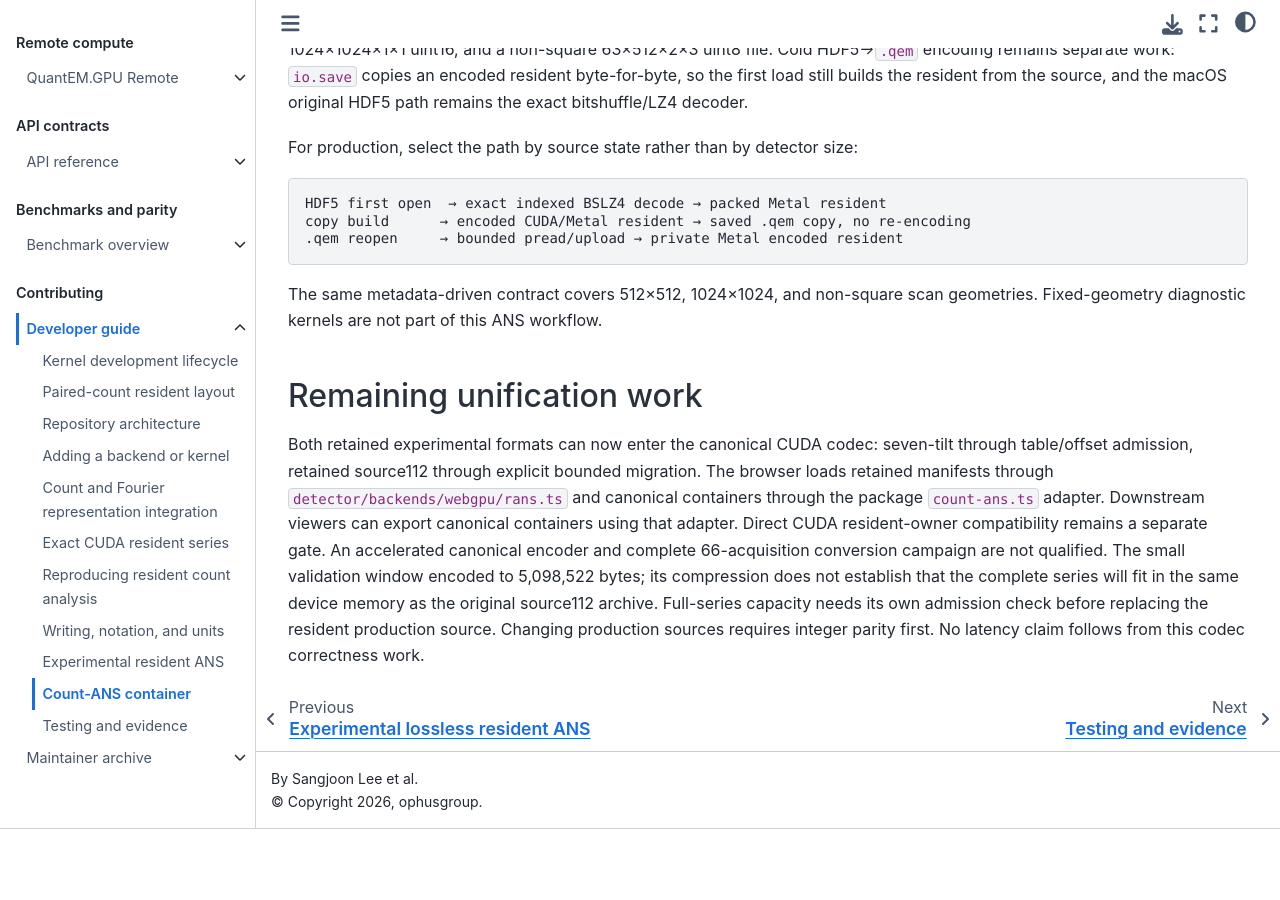
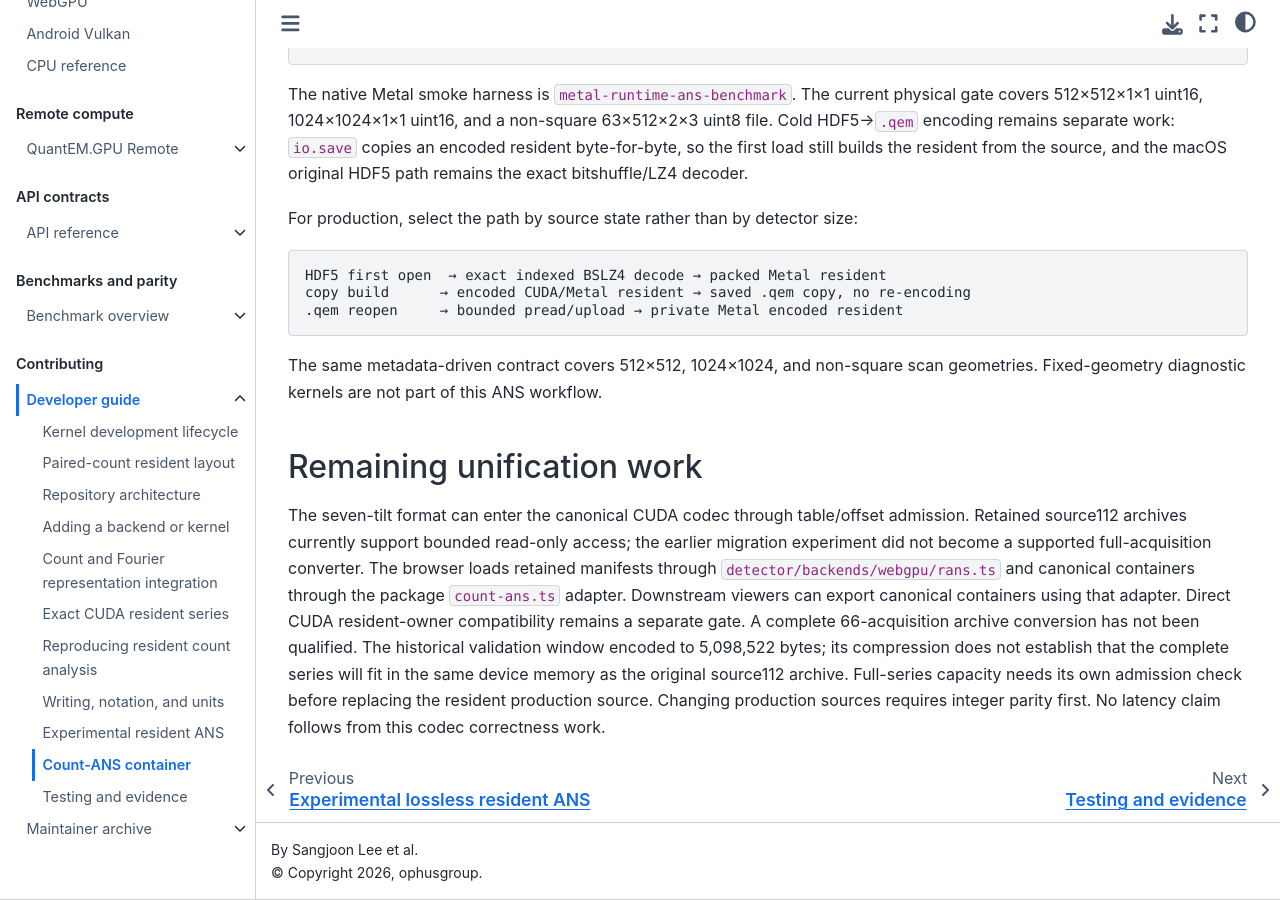
Before and after one commit to bobleesj/quantem.gpu, a Jupyter Book: the page built from docs/developer/count-ans.md, in a window 1280 px wide and 900 px high, scrolled down 3802 px. Built offline with Jupyter Book 1.0.4 settings and Sphinx 7.4.7 and the Sphinx Book theme 1.1.4, drawn with Linux system fonts in a browser that asks for light colours; before the commit the page ends 4631 px from its top, so only the background shows below that; some of the changed text lies outside the part shown.

Commit message:
docs: distinguish historical archive conversion evidence

````diff
--- a/docs/developer/count-ans.md
+++ b/docs/developer/count-ans.md
@@ -137,15 +137,19 @@
 passed and contains the CUDA source required for runtime compilation. These
 are correctness and packaging results, not latency benchmarks.
 
-## Retained source112 migration validation
+## Historical source112 migration validation
+
+The results below record the earlier migration experiment. The current archive
+workflow is bounded read-only access; the full-acquisition converter has been
+removed. These numbers do not establish a current archive-to-QEM export path.
 
 `tests/contracts/io/test_source112_ans_migration.py` compares 512 complete patterns from
 source chunks 0, 523 and 1055 (local starts 0, 12288 and 15872) against original
 HDF5 acquisitions. Every one of the 56,623,104 native uint16 counts matched.
 The first 18,874,368-count window also passed source112 decode, canonical
 streaming encode, public CUDA resident load and full count reconstruction.
-The validation window is labeled as such; it is not a reduced replacement for
-the full-acquisition converter.
+The validation window is labeled as such; it did not validate full-acquisition
+conversion.
 
 ```bash
 CUDA_VISIBLE_DEVICES=0 QUANTEM_CUDA_ANS_TEST=1 \
@@ -198,14 +202,15 @@
 
 ## Remaining unification work
 
-Both retained experimental formats can now enter the canonical CUDA codec:
-seven-tilt through table/offset admission, retained source112 through explicit bounded
-migration. The browser loads retained manifests through
+The seven-tilt format can enter the canonical CUDA codec through table/offset
+admission. Retained source112 archives currently support bounded read-only access;
+the earlier migration experiment did not become a supported full-acquisition
+converter. The browser loads retained manifests through
 `detector/backends/webgpu/rans.ts` and canonical containers through the package
 `count-ans.ts` adapter. Downstream viewers can export canonical containers using
-that adapter. Direct CUDA resident-owner compatibility remains a separate gate. An accelerated canonical
-encoder and complete 66-acquisition conversion campaign are not qualified.
-The small validation window encoded to 5,098,522 bytes; its compression does
+that adapter. Direct CUDA resident-owner compatibility remains a separate gate.
+A complete 66-acquisition archive conversion has not been qualified.
+The historical validation window encoded to 5,098,522 bytes; its compression does
 not establish that the complete series will fit in the same device memory as
 the original source112 archive. Full-series capacity needs its own admission
 check before replacing the resident production source.
````
